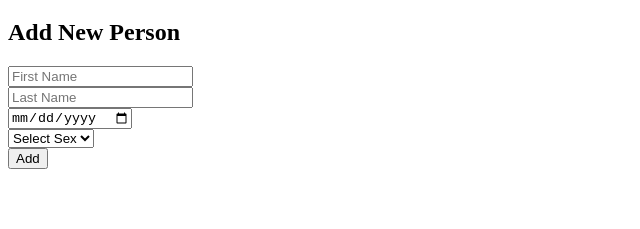
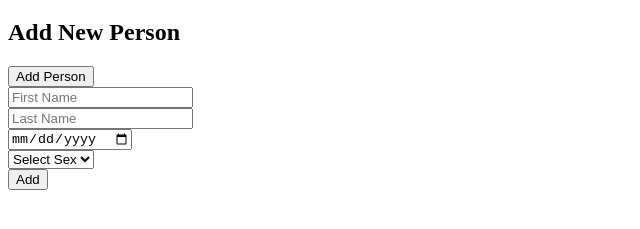
Before and after one commit to willbushie/family-tree, a website: page public/index.html in a window 1280 px wide. Shown: the part 61-290 px from the top of the page, without its empty margins (0-640 px from the left). Drawn offline with Linux system fonts and the light colour scheme; no server answers.

```diff
--- a/index.js
+++ b/index.js
@@ -6,7 +6,7 @@
 // Serve static frontend files from /public
 app.use(express.static('public'));
 
-//
+// enable JSON body parsing for POST requests
 app.use(express.json());
 
 app.listen(port, () => {
--- a/public/index.html
+++ b/public/index.html
@@ -10,6 +10,9 @@
 
   <h2>Add New Person</h2>
 
+  <button>Add Person</button>
+
+  <div>
     <form id="add-person-form">
       <input type="text" id="fname" placeholder="First Name" required><br>
       <input type="text" id="lname" placeholder="Last Name" required><br>
@@ -21,6 +24,7 @@
       </select><br>
       <button type="submit">Add</button>
     </form>
+  </div>
 
   <div id="people-container"></div>
 
```
Also changed, not shown: public/app.js (indentation only), public/styles.css (indentation only). Lines whose indentation alone changed are shown as unchanged.
